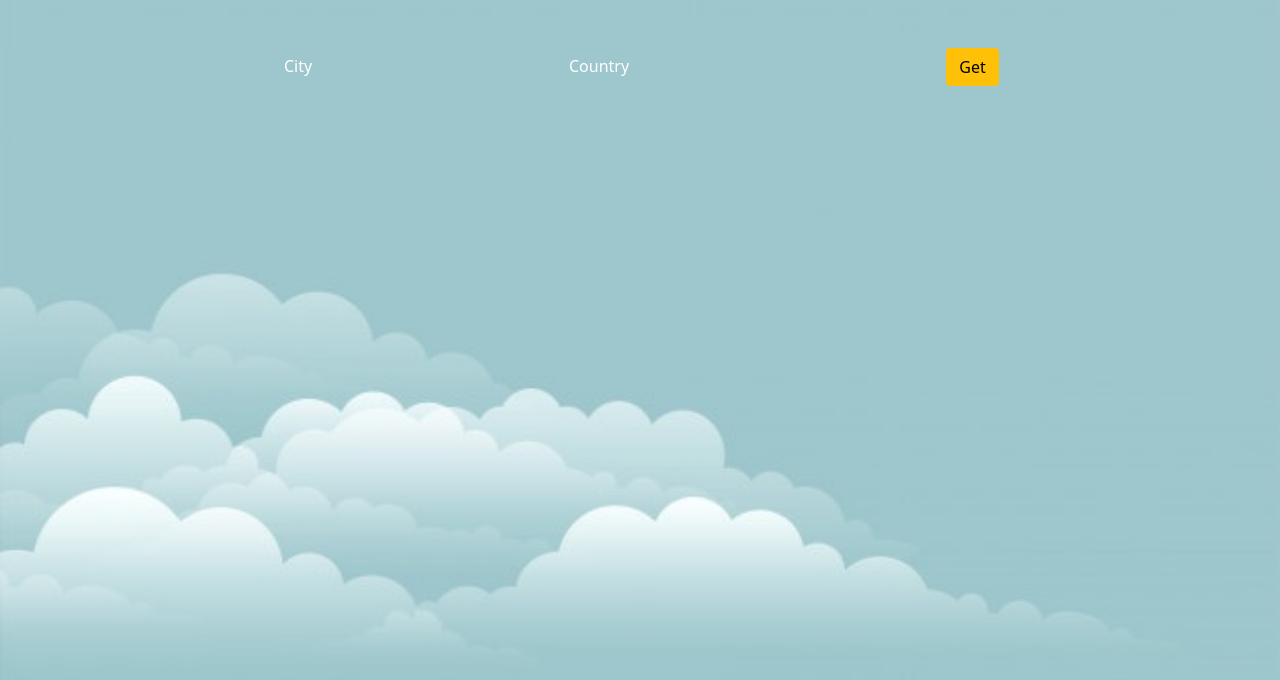
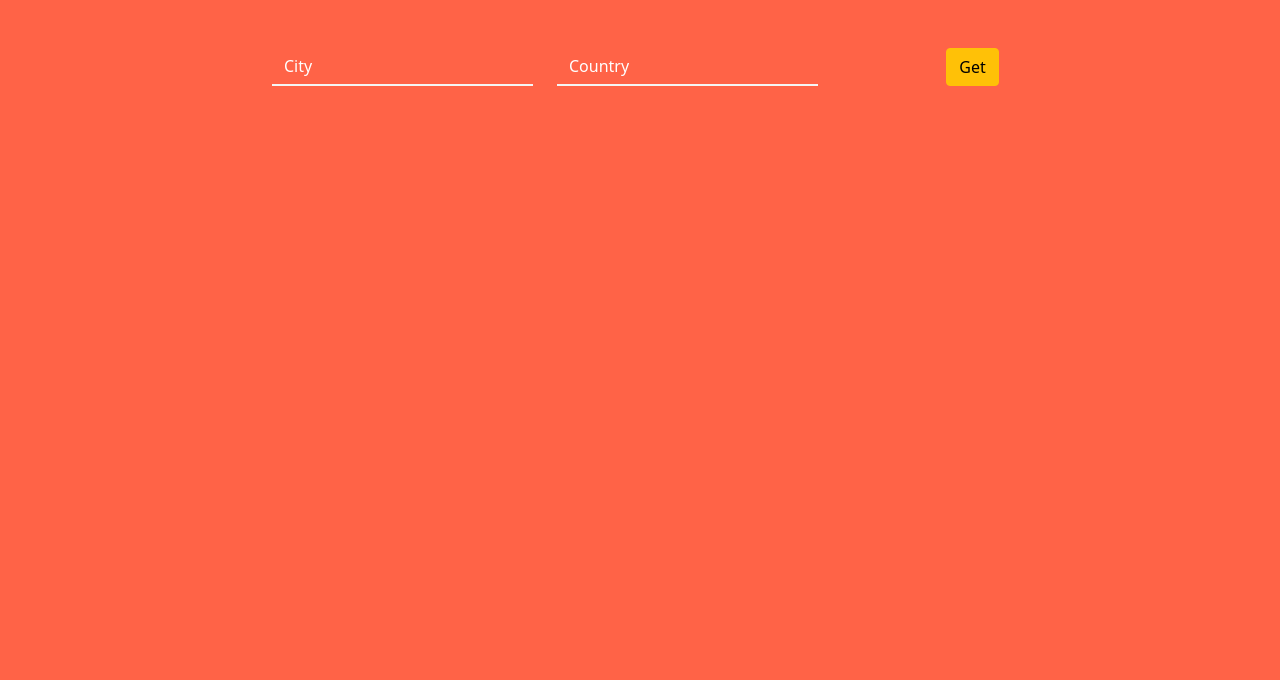
Before and after one commit to CamSandhu/WeatherApp, a React (Create React App) app: page / in a window 1280 px wide. Shown: the top 680 px of the page. Built offline with nearby package versions, Linux system fonts and the light colour scheme; the HTML template or start-up script is replaced by a standard one.

Commit message:
color chnge

```diff
--- a/src/components/form.style.css
+++ b/src/components/form.style.css
@@ -3,11 +3,12 @@ form{
 }
 
 form input[name="city"],form input[name="country"]{
+    border:none;
+    outline: none;
   background-color: transparent!important;
   border-bottom: 2px solid whitesmoke!important;
   border-radius: 0 !important;
-  border:0!important;
-  border-style: none!important;
+
 }
 
 form input:focus{
--- a/src/index.css
+++ b/src/index.css
@@ -5,9 +5,7 @@ body {
     sans-serif;
   -webkit-font-smoothing: antialiased;
   -moz-osx-font-smoothing: grayscale;
-  background: url("./assets/background.jpg");
-  background-size: cover;
-  background-repeat: no-repeat;
+  background-color:rgb(255, 99, 71)!important;
 
 }
 
```
Also changed, not shown: 1 other file (tests, documents, lock files or other folders).
